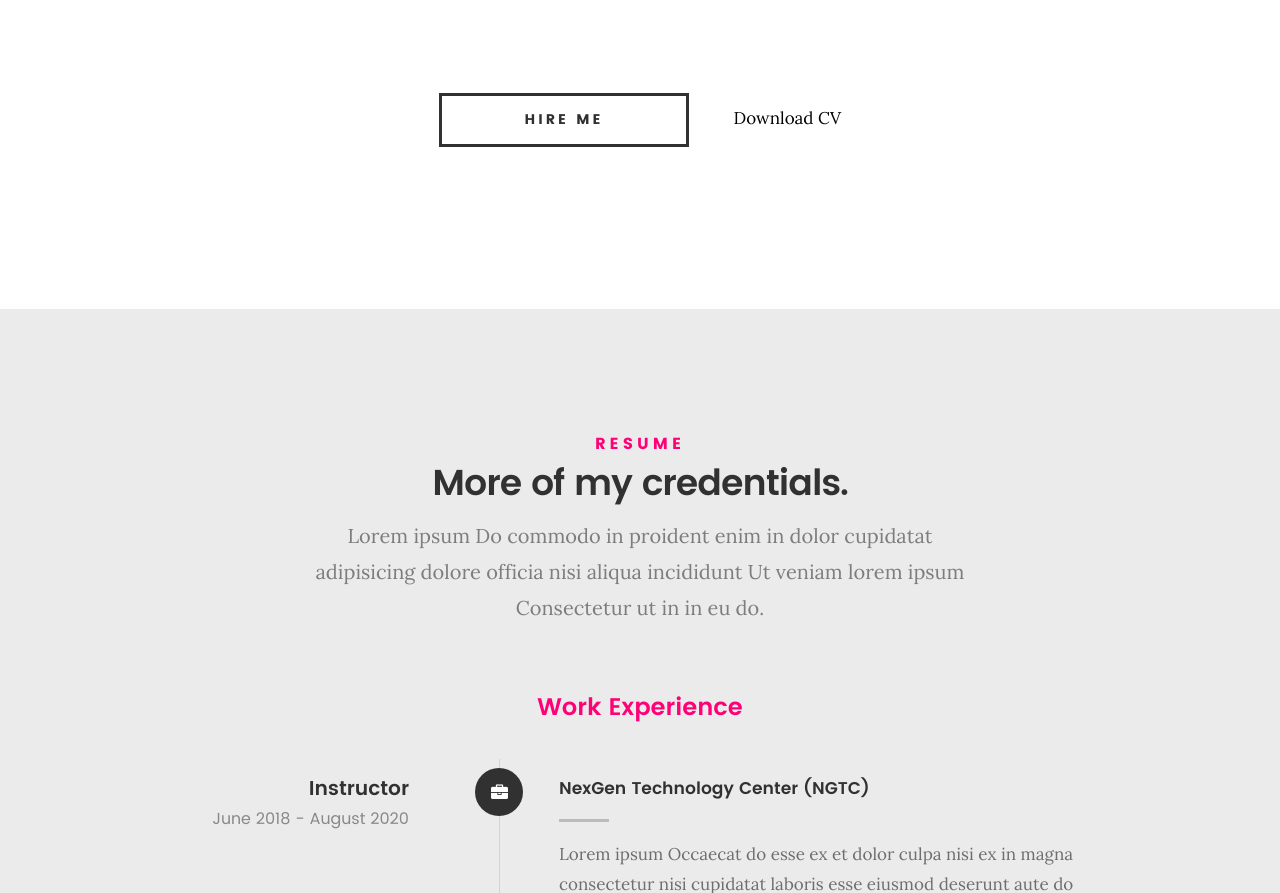
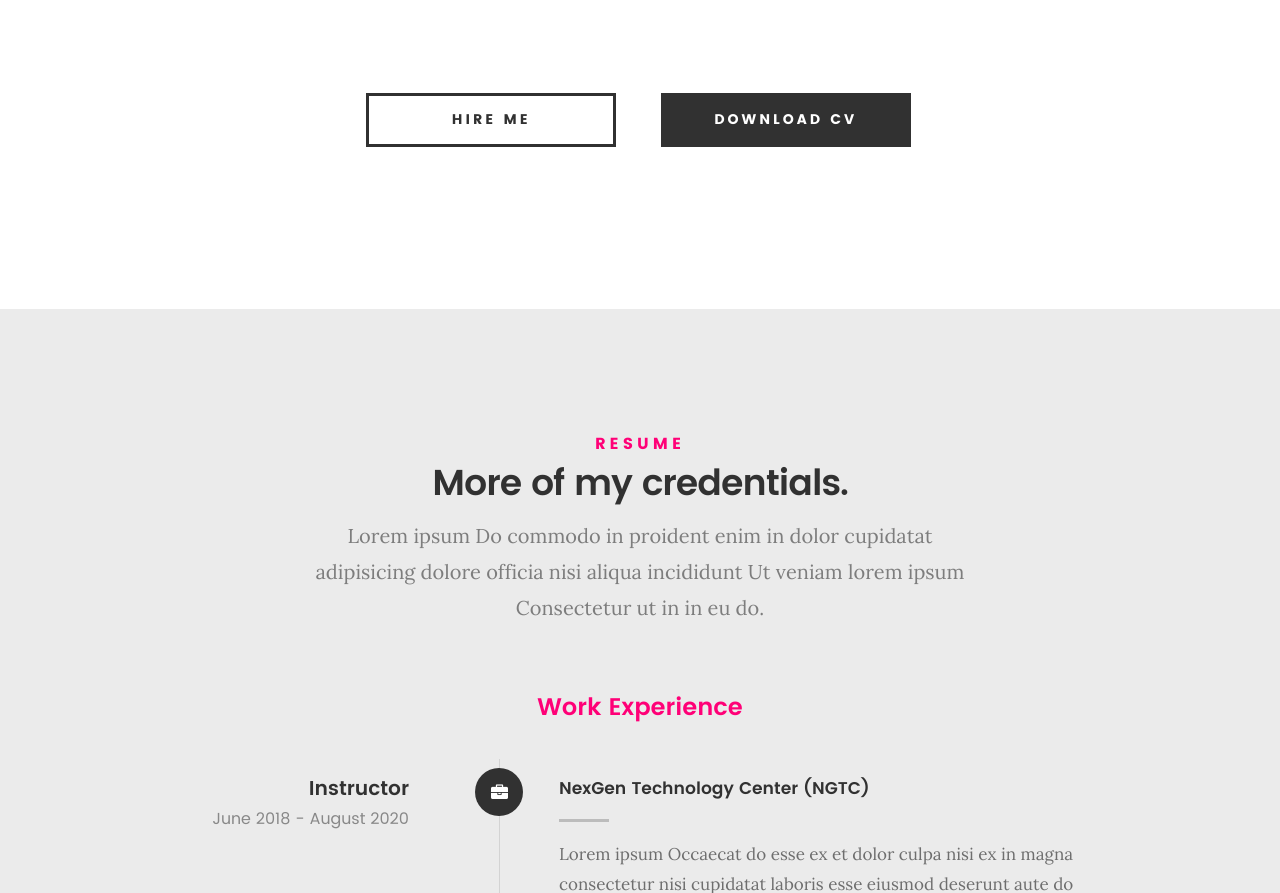
Before and after one commit to TATEFARREL/portfolio, a plain HTML site: page index.html in a window 1280 px wide. Shown: the part 1778-2671 px from the top of the page. Drawn offline with Linux system fonts and the light colour scheme; files whose address does not match are found by name.

Commit message:
Update index.html
fix button of CV

```diff
--- a/index.html
+++ b/index.html
@@ -186,7 +186,7 @@
    	<div class="row button-section">
    		<div class="col-twelve">
    			<a href="#contact" title="Hire Me" class="button stroke smoothscroll">Hire Me</a>
-   			<a href="https://docs.google.com/document/d/1vbIkVwsTI-BUkXvrS3j7DdxBlLoPsCI5skaPtX3kAI0/edit?usp=sharing">Download CV</a>
+   			<a href="https://docs.google.com/document/d/1vbIkVwsTI-BUkXvrS3j7DdxBlLoPsCI5skaPtX3kAI0/edit?usp=sharing" class="button button-primary">Download CV</a>
    		</div>
    	</div>
 
```
